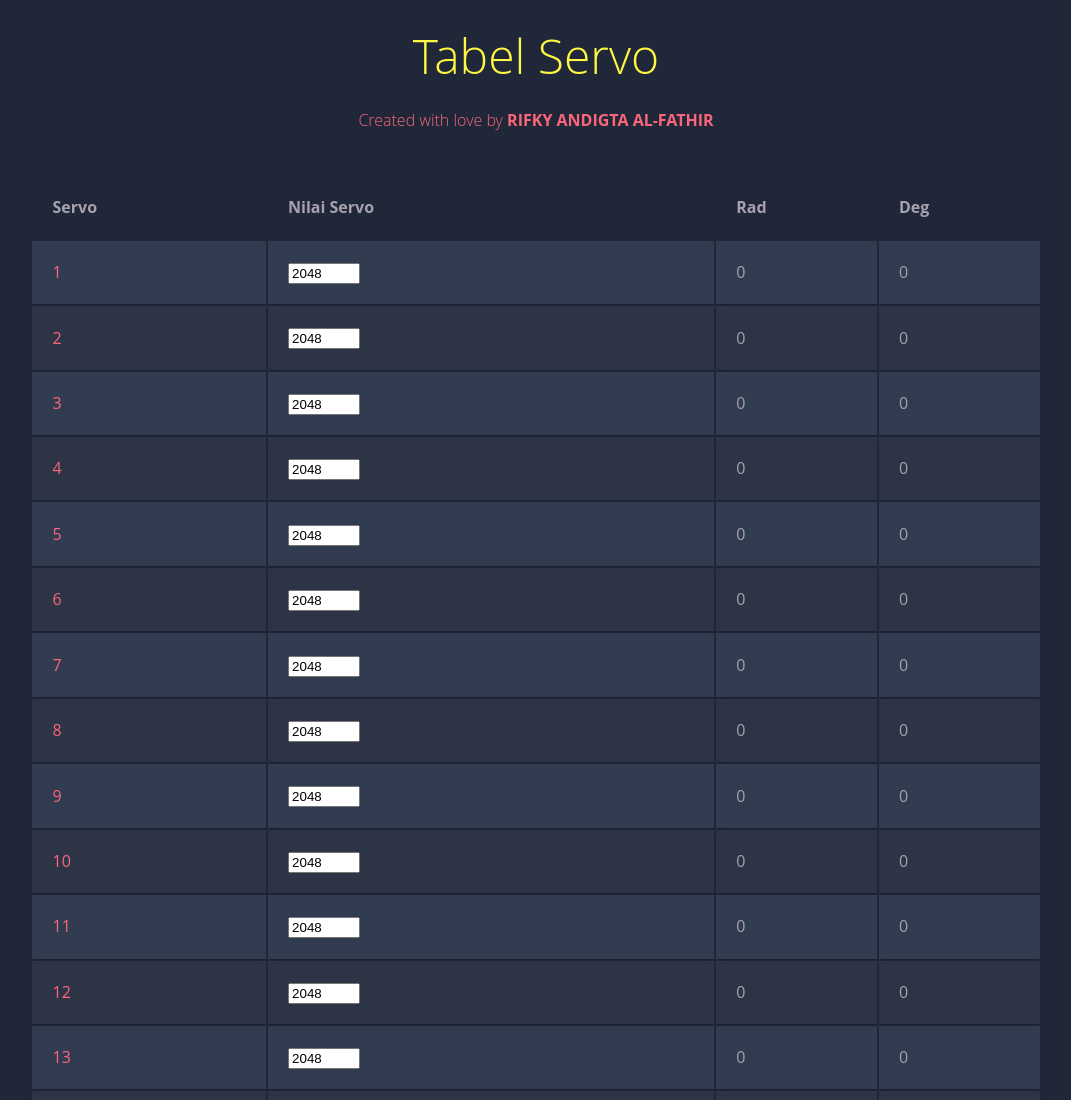
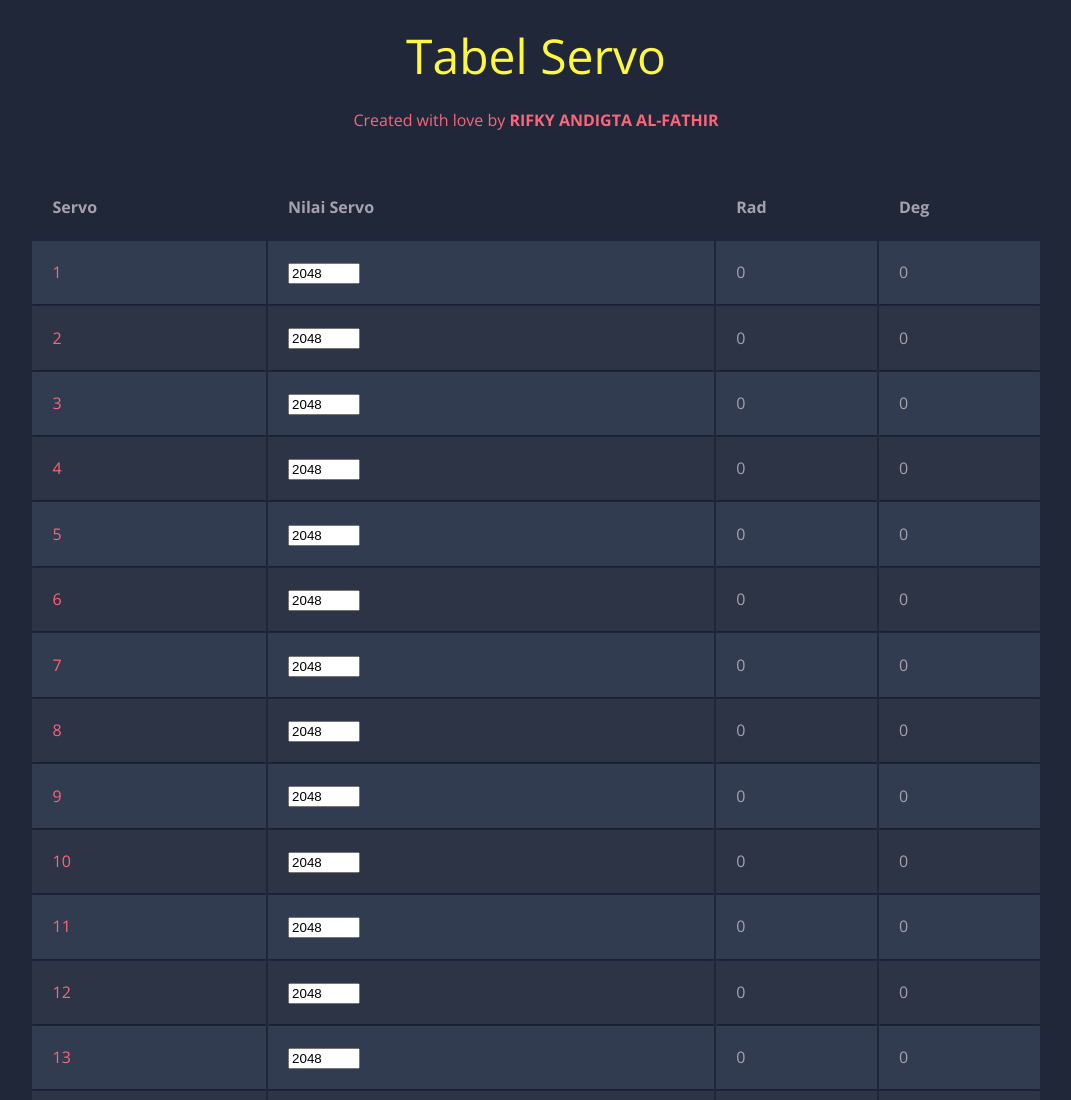
Before and after one commit to aadhumanoid/initpose, a plain HTML site: page index.html in a window 1280 px wide. Shown: the top 1100 px of the page, without its empty margins (104-1175 px from the left). Drawn offline with nearby package versions, Linux system fonts and the light colour scheme.

Commit message:
Update styles.css

```diff
--- a/styles.css
+++ b/styles.css
@@ -1,5 +1,5 @@
-/* @charset "UTF-8";
-@import url(https://fonts.googleapis.com/css?family=Open+Sans:300,400,700); */
+@charset "UTF-8";
+@import url(https://fonts.googleapis.com/css?family=Open+Sans:300,400,700);
 
 body {
   font-family: "Open Sans", sans-serif;
```
